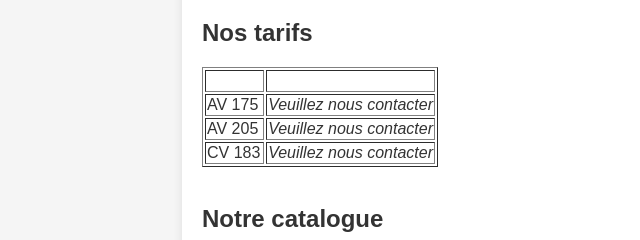
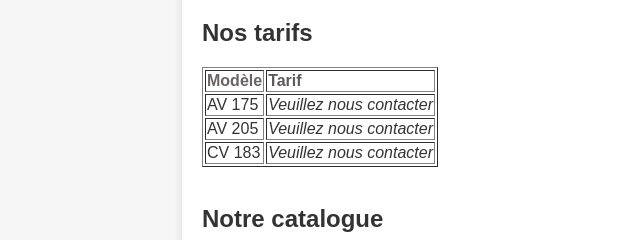
Before and after one commit to jrma999/cave, a plain HTML site: page services.html in a window 1280 px wide. Shown: the part 297-537 px from the top of the page, 54-694 px from the left. Drawn offline with Linux system fonts and the light colour scheme.

Commit message:
services.html

```diff
--- a/services.html
+++ b/services.html
@@ -1,3 +1,4 @@
+
 <!DOCTYPE html>
 <html lang="fr">
 <head>
@@ -29,8 +30,8 @@
         <table border="1">
             <thead>
                 <tr>
-                    <td style="color:white"><strong>Modèle</strong></td>
-                    <td style="color:white"><strong>Tarif</strong></td>
+                    <td style="color:rgb(104, 100, 100)"><strong>Modèle</strong></td>
+                    <td style="color:rgb(92, 90, 90)"><strong>Tarif</strong></td>
                 </tr>
             </thead>
             <tbody>
```
